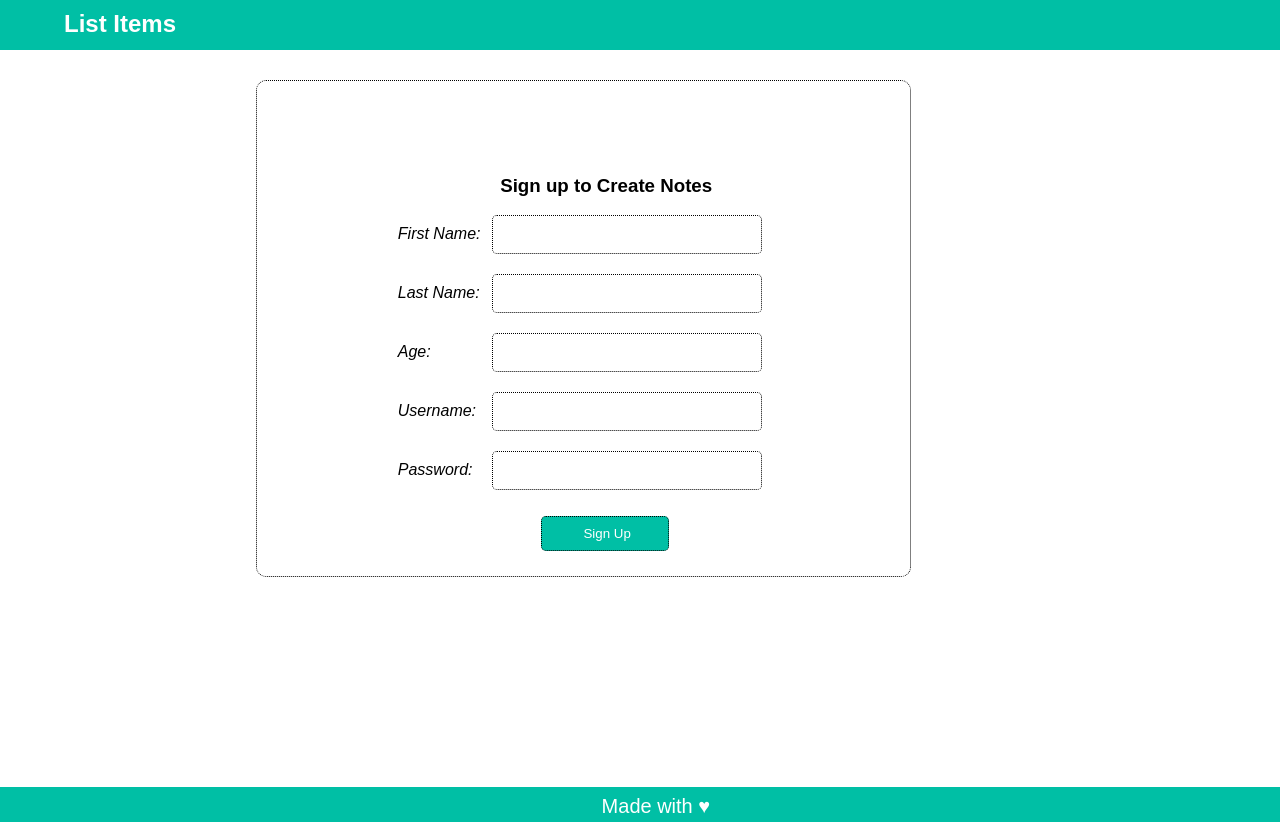
After one commit to isaacwassouf/noteDemoDjango, a Django app: template posts/templates/posts/signup.html in a window 1280 px wide. The commit adds this page. Run offline with Django 3.2, Linux system fonts and the light colour scheme; the template is opened without the code that fills it, so the values that code supplies are empty.

Commit message:
users can signup/login and create new notes

```diff
--- a/posts/static/posts/main.css
+++ b/posts/static/posts/main.css
@@ -160,8 +160,9 @@ body{
     height: 30px;
 }
 
-#mainSign{
+.mainSign{
     border: 1px dotted #000;
+    border-radius: 10px;
     width: 40%;
     height: 400px;
     margin-top: 30px;
@@ -170,12 +171,12 @@ body{
     padding-top: 75px;
 }
 
-#mainSign h3{
-    margin-left: 3%;
+.mainSign h3{
+    margin-left: 5%;
     max-width: 338px;
 }
 
-#mainSign input{
+.mainSign input{
     width: 50%;
     height: 35px;
     border-radius: 5px;
@@ -184,23 +185,43 @@ body{
     margin-bottom: 20px;
 }
 
-#mainSign input[type="submit"]{
+.mainSign input[type="submit"]{
     width: 25%;
     margin-left: 12%;
     background-color: #00bfa5;
     color: #fff;
 }
 
-#mainSign p small{
+.mainSign p small{
     padding-left: 10px;
 }
 
-#mainSign a{
+.mainSign a{
     color: #000;
 }
 
-#mainSign a:hover{
+.mainSign a:hover{
     color: #00bfa5;
+}
+
+.mainSign label{
+    width:90px;
+    font-style: italic;
+    display: inline-block;
+}
+
+#signUp{
+    padding-left: 11%;
+    height: 420px;
+}
+
+#signUp h3{
+    padding-left: 15%;
+}
+
+#signUp input[type="submit"]{
+    margin-left: 28%;
+    margin-top: 6px;
 }
 
 /* @media(max-height: 700px){
--- a/posts/templates/posts/index.html
+++ b/posts/templates/posts/index.html
@@ -11,11 +11,15 @@
 
         <div id="list">
             <h3>Items: </h3>
+            {% if posts %}
             <ul>
                 {% for post in posts%}
                     <li><a href="{{post.user.id}}/info/{{post.id}}">{{post.title}}</a> <a href="{{post.user.id}}/modify/{{post.id}}">Modify</a></li>
                 {%endfor%}
             </ul>
+            {% else %}
+            <p style="padding-left: 3%; text-decoration: underline;"> There are no Notes yet</p>
+            {% endif%}
         </div>
         <div style="height: 20px;"></div>
 </div>
--- a/posts/templates/posts/login.html
+++ b/posts/templates/posts/login.html
@@ -1,6 +1,6 @@
 {% extends "posts/base.html"%}
 {% block main %}
-<div id="mainSign">
+<div class="mainSign">
     <h3>Log In to check your notes</h3>
     <form action="index/" method="POST">
         {% csrf_token %}
@@ -8,6 +8,6 @@
         <input type="password" name="password" placeholder="Password"><br>
         <input type="submit" value="Log In">
     </form>
-    <p><small>Don't have an account? <a href="#">Sign Up Now</a></small></p>
+    <p><small>Don't have an account? <a href="signup">Sign Up Now</a></small></p>
 </div>
 {% endblock %}
--- /dev/null
+++ b/posts/templates/posts/signup.html
@@ -0,0 +1,29 @@
+{% extends "posts/base.html" %}
+
+{% block main %}
+
+<div class="mainSign" id="signUp">
+    <h3>Sign up to Create Notes</h3>
+    <form action="signup" method="POST">
+        {% csrf_token %}
+        <label for="firstname"> First Name: </label>
+        <input type="text" id="firstname" name="firstname"> <br>
+
+        <label for="lastname">Last Name:  </label>
+        <input type="text" name="lastname" ><br>
+
+        <label for="age"> Age: </label>
+        <input type="number" id="age" name="age" ><br>
+
+        <label for="username"> Username: </label>
+        <input type="text" id="username" name="username"  ><br>
+
+        <label for="password"> Password: </label>
+        <input type="password" id="password" name="password" ><br>
+
+        <input type="submit" value="Sign Up">
+    </form>
+</div>
+
+
+{% endblock %}
--- a/posts/urls.py
+++ b/posts/urls.py
@@ -10,4 +10,5 @@ urlpatterns=[
     path('posts/<int:uid>/modify/<int:id>/modified',views.modify,name='modify'),
     path('posts/<int:uid>/add',views.add,name='add'),
     path('posts/<int:uid>/done',views.add,name='done'),
+    path('signup',views.signup,name='signup'),
 ]
```
Also changed, not shown: posts/views.py (+16 -0 lines), db.sqlite3.
